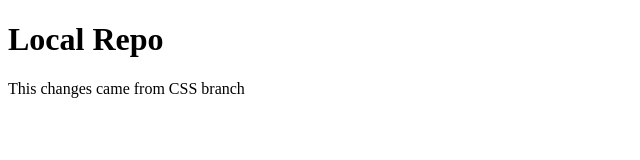
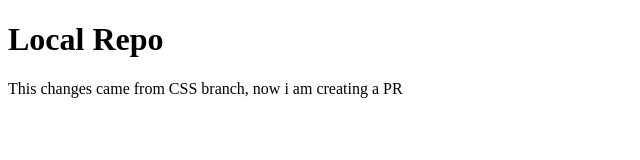
Before and after one commit to Elish-Budhathoki/Elish_Portfolio, a plain HTML site: page index.html in a window 1280 px wide. Shown: the whole page, without its empty margins (0-640 px from the left). Drawn offline with Linux system fonts and the light colour scheme.

Commit message:
Creating PR

```diff
--- a/index.html
+++ b/index.html
@@ -7,6 +7,6 @@
 </head>
 <body>
     <h1> Local Repo </h1>
-    <p> This changes came from CSS branch </p>
+    <p> This changes came from CSS branch, now i am creating a PR </p>
 </body>
 </html>
```
